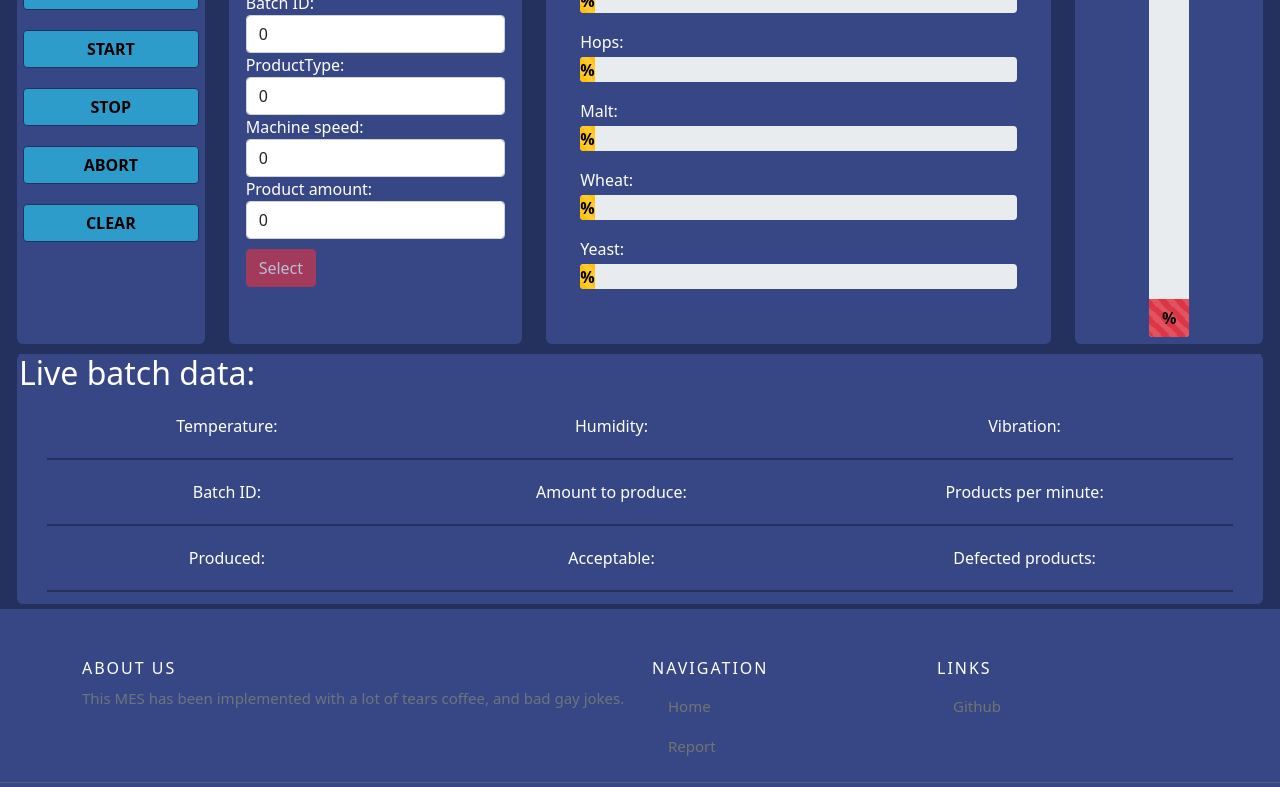
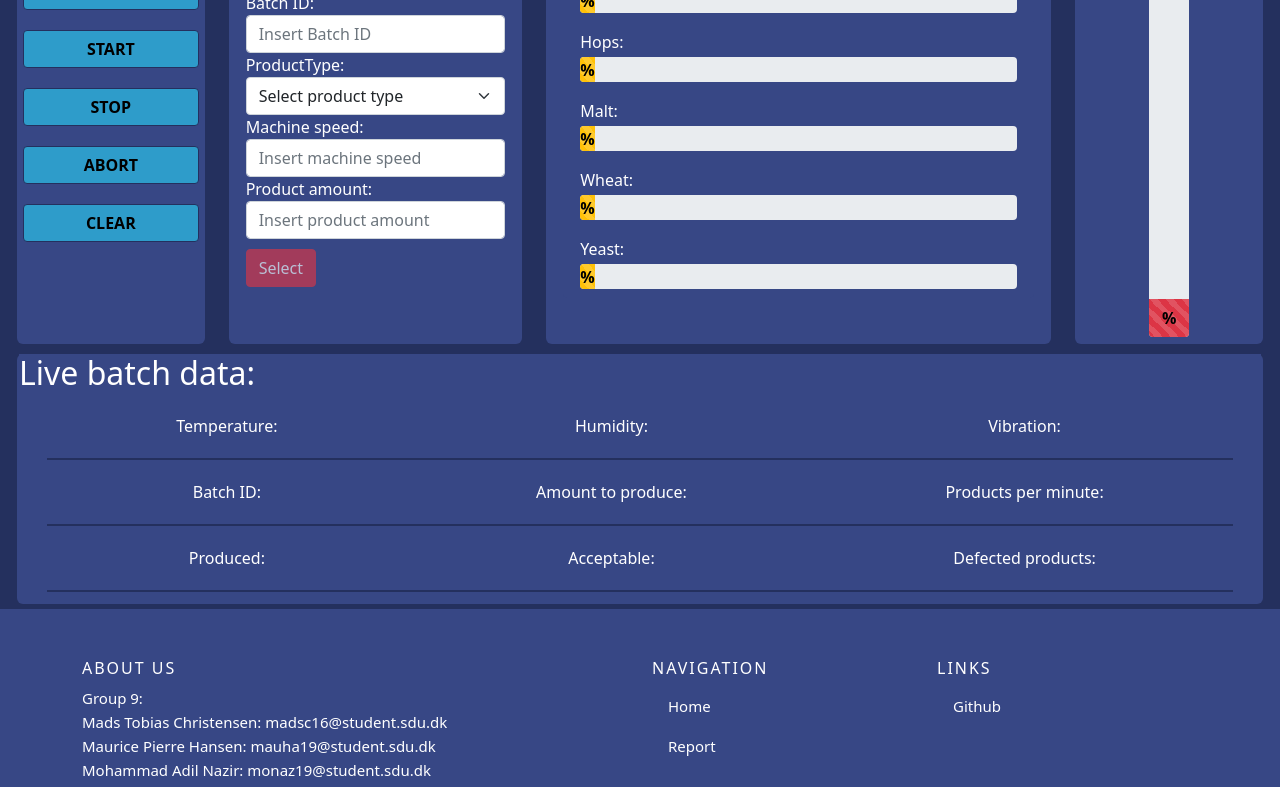
Before and after one commit to m4um4u1/ST4-PRO, an Angular app in the folder FrontEnd/: page / in a window 1280 px wide. Shown: the part 240-1027 px from the top of the page. Built offline with nearby package versions, Linux system fonts and the light colour scheme; no server answers.

Commit message:
Implemented drop-down menu for product type and some CSS adjusting

```diff
--- a/FrontEnd/src/app/components/create-batch-view/create-batch-view.component.html
+++ b/FrontEnd/src/app/components/create-batch-view/create-batch-view.component.html
@@ -6,19 +6,27 @@
     <form #addForm = "ngForm" (ngSubmit)="onAddBatch(addForm)">
       <div class="form-group">
         <label for="bID">Batch ID:</label>
-        <input type="text" id="bID" class="form-control" ngModel name="id" [(ngModel)]="batchId">
+        <input type="text" id="bID" class="form-control" ngModel name="id" [(ngModel)]="batchId" placeholder="Insert Batch ID">
       </div>
       <div class="form-group">
         <label for="pType">ProductType:</label>
-        <input type="text" id="pType" class="form-control" ngModel name="productType" [(ngModel)]="productType">
+        <select class="form-select" aria-label="Default select example" id="pType" ngModel name="productType" [(ngModel)]="productType">
+          <option [ngValue]="null" [disabled]="true" >Select product type</option>
+          <option value="0">Pilsner</option>
+          <option value="1">Wheat</option>
+          <option value="2">IPA</option>
+          <option value="3">Stout</option>
+          <option value="4">Ale</option>
+          <option value="5">Alcohol Free</option>
+        </select>
       </div>
       <div class="form-group">
         <label for="mSpeed">Machine speed:</label>
-        <input type="text" id="mSpeed" class="form-control" ngModel name="machSpeed" [(ngModel)]="machineSpeed">
+        <input type="text" id="mSpeed" class="form-control" ngModel name="machSpeed" [(ngModel)]="machineSpeed" placeholder="Insert machine speed">
       </div>
       <div class="form-group">
         <label for="pAmount">Product amount:</label>
-        <input type="text" id="pAmount" class="form-control" ngModel name="amount" [(ngModel)]="productAmount">
+        <input type="text" id="pAmount" class="form-control" ngModel name="amount" [(ngModel)]="productAmount" placeholder="Insert product amount">
       </div>
     </form>
     <button class="btn btn-danger" type="submit" [disabled]="!isIdle" style="margin-top: 10px" (click)="onAddBatch(addForm)">Select</button>
--- a/FrontEnd/src/app/components/create-batch-view/create-batch-view.component.ts
+++ b/FrontEnd/src/app/components/create-batch-view/create-batch-view.component.ts
@@ -13,10 +13,11 @@ import {State} from '../../models/state.model';
 })
 export class CreateBatchViewComponent implements OnInit {
 
-  productType = 0;
-  batchId = 0;
-  productAmount = 0;
-  machineSpeed = 0;
+
+  productType = null;
+  batchId: number;
+  productAmount: number;
+  machineSpeed: number;
   isIdle = false;
   state: State;
 
--- a/FrontEnd/src/app/components/footer/footer.component.css
+++ b/FrontEnd/src/app/components/footer/footer.component.css
@@ -57,13 +57,20 @@
     margin-bottom:30px
   }
 }
+
+p{
+  color: white;
+}
+
+
+
 @media (max-width:767px)
 {
   .site-footer
   {
     padding-bottom:0
   }
-  .site-footer .copyright-text,.site-footer .social-icons
+  .site-footer .copyright-text,.site-footer
   {
     text-align:center
   }
--- a/FrontEnd/src/app/components/footer/footer.component.html
+++ b/FrontEnd/src/app/components/footer/footer.component.html
@@ -3,13 +3,21 @@
     <div class="row">
       <div class="col-sm-12 col-md-6">
         <h6>About Us</h6>
-        <p class="text-justify">{{about}}</p>
+        <p class="text-justify">
+          Group 9: <br>
+          Mads Tobias Christensen: madsc16@student.sdu.dk <br>
+          Maurice Pierre Hansen:  mauha19@student.sdu.dk <br>
+          Mohammad Adil Nazir: monaz19@student.sdu.dk <br>
+          Rastan Bayram: rabay19@student.sdu.dk <br>
+          Saiuan Ahmad: sahma19@student.sdu.dk <br>
+          Sathveekan Mohanabalan: samoh19@student.sdu.dk <br>
+        </p>
       </div>
       <div class="col-xs-6 col-md-3">
         <h6>Navigation</h6>
         <ul class="nav flex-column">
-          <li><a routerLink="" class="nav-link">Home</a></li>
-          <li><a routerLink="report" class="nav-link">Report</a></li>
+          <li><a routerLink="" class="nav-link" style="color: white;">Home</a></li>
+          <li><a routerLink="report" class="nav-link" style="color: white;">Report</a></li>
           <li></li>
           <li></li>
           <li></li>
@@ -19,7 +27,7 @@
       <div class="col-xs-6 col-md-3">
         <h6>Links</h6>
         <ul class="nav flex-column">
-          <li><a href="https://github.com/m4um4u1/ST4-PRO" class="nav-link">Github</a></li>
+          <li><a href="https://github.com/m4um4u1/ST4-PRO" class="nav-link" style="color: white;">Github</a></li>
           <li></li>
           <li></li>
         </ul>
@@ -30,7 +38,7 @@
   <div class="container">
     <div class="row">
       <div class="col-md-8 col-sm-6 col-xs-12">
-        <p class="pull-left">&copy; Group glemt tallet 2021</p>
+        <p class="pull-left">&copy; Group 9 2021</p>
       </div>
     </div>
   </div>
--- a/FrontEnd/src/app/components/footer/footer.component.ts
+++ b/FrontEnd/src/app/components/footer/footer.component.ts
@@ -7,7 +7,6 @@ import { Component, OnInit } from '@angular/core';
 })
 export class FooterComponent implements OnInit {
 
-  about = 'This MES has been implemented with a lot of tears coffee, and bad gay jokes.';
   constructor() { }
 
   ngOnInit(): void {
--- a/FrontEnd/src/app/components/ing-view/ing-view.component.ts
+++ b/FrontEnd/src/app/components/ing-view/ing-view.component.ts
@@ -22,7 +22,7 @@ export class IngViewComponent implements OnInit {
      response.barley = Math.round((response.barley / 35000) * 100);
      response. wheat = Math.round((response.wheat / 35000) * 100);
      this.data = response;
-   }, (error: HttpErrorResponse) => { alert(error.message); });
+   }, (error: HttpErrorResponse) => { console.log(error.message); });
   }
 
   ngOnInit(): void {
--- a/FrontEnd/src/app/components/live-data-view/live-data-view.component.ts
+++ b/FrontEnd/src/app/components/live-data-view/live-data-view.component.ts
@@ -16,7 +16,7 @@ export class LiveDataViewComponent implements OnInit {
   private fetchData(): void{
     this.liveData.fetchLiveData().subscribe((response: LiveData) => {
       this.data = response;
-    }, (error: HttpErrorResponse) => { alert(error.message); });
+    }, (error: HttpErrorResponse) => { console.log(error.message); });
   }
 
   ngOnInit(): void {
--- a/FrontEnd/src/app/components/navbar/navbar.component.css
+++ b/FrontEnd/src/app/components/navbar/navbar.component.css
@@ -0,0 +1,3 @@
+nav a{
+  color: white;
+}
--- a/FrontEnd/src/app/components/navbar/navbar.component.html
+++ b/FrontEnd/src/app/components/navbar/navbar.component.html
@@ -1,9 +1,11 @@
 <nav class="navbar-expand-sm bg-main navbar-dark navbar fixed-top">
   <div class="container-fluid">
-    <a class="navbar-brand" routerLink="">Beer Machine Y R U G</a>
+    <a class="navbar-brand" routerLink="">Beer Machine</a>
+
     <button class="navbar-toggler" type="button" data-bs-toggle="collapse" data-bs-target="#navbarSupportedContent" aria-controls="navbarSupportedContent" aria-expanded="false" aria-label="Toggle navigation">
       <span class="navbar-toggler-icon"></span>
     </button>
+
     <div class="collapse navbar-collapse">
       <ul class="navbar-nav ms-auto">
         <li class="nav-item">
--- a/FrontEnd/src/app/components/report-view/report-view.component.css
+++ b/FrontEnd/src/app/components/report-view/report-view.component.css
@@ -1,3 +1,22 @@
+.container{
+  background-color: #374785;
+  border-radius: 6px;
+}
+
+.container div div{
+  background-color: #374785;
+  border-color: #374785;
+}
+
+.container .card-body{
+  background-color: #374785;
+  border-radius: 6px;
+}
+
+.container label{
+  color: white;
+}
+
 .batchReport{
   background-color:	#374785;
   height: 245px;
@@ -10,9 +29,9 @@
   text-align: left;
 }
 
-h2{
+h3{
   background-color: #374785;
   color: white;
   margin: 2px;
-  text-align: left;
+  text-align: center;
 }
--- a/FrontEnd/src/app/services/state.service.ts
+++ b/FrontEnd/src/app/services/state.service.ts
@@ -1,7 +1,7 @@
 import { Injectable } from '@angular/core';
-import {HttpClient} from "@angular/common/http";
-import {Observable} from "rxjs";
-import {State} from "../models/state.model";
+import {HttpClient} from '@angular/common/http';
+import {Observable} from 'rxjs';
+import {State} from '../models/state.model';
 
 @Injectable({
   providedIn: 'root'
```
